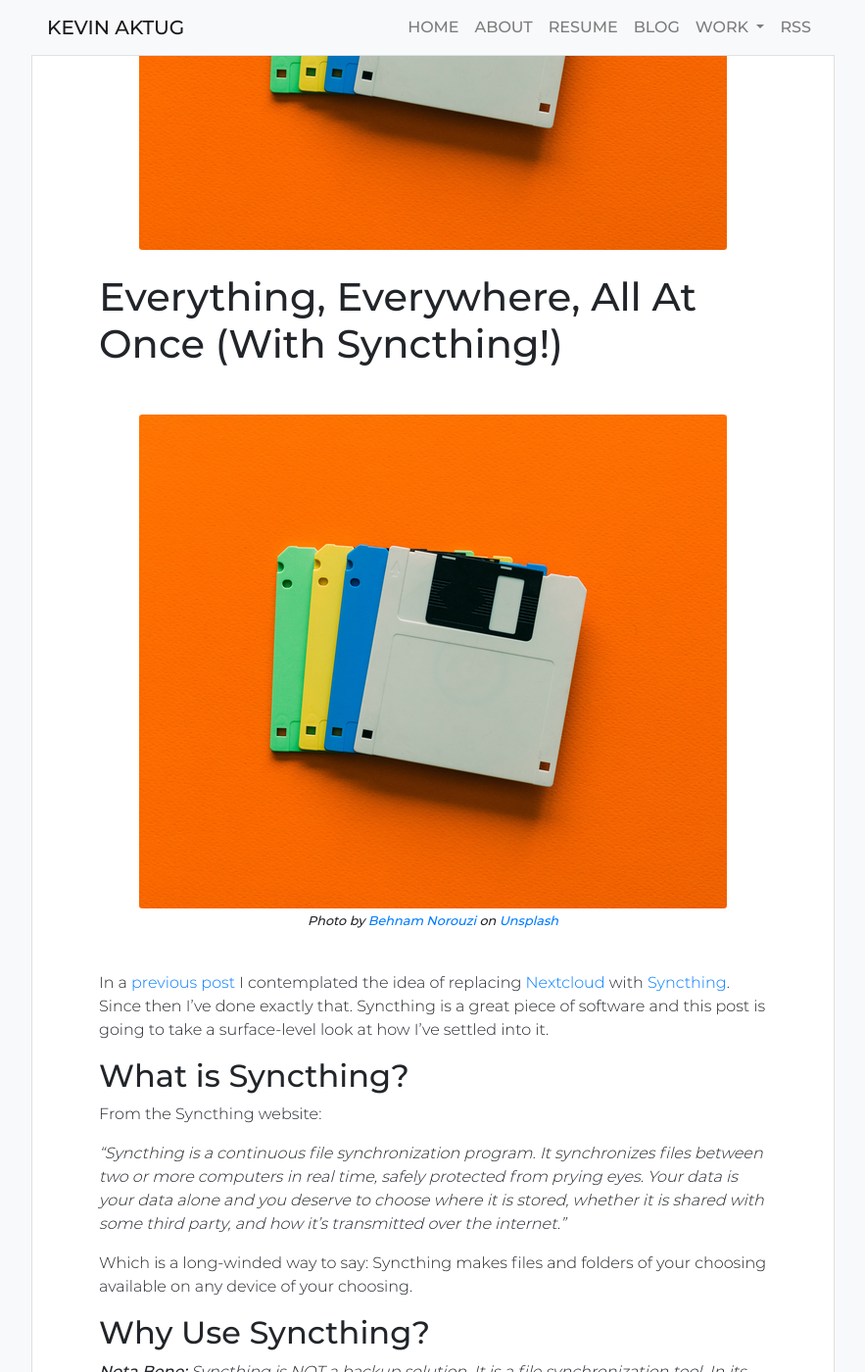
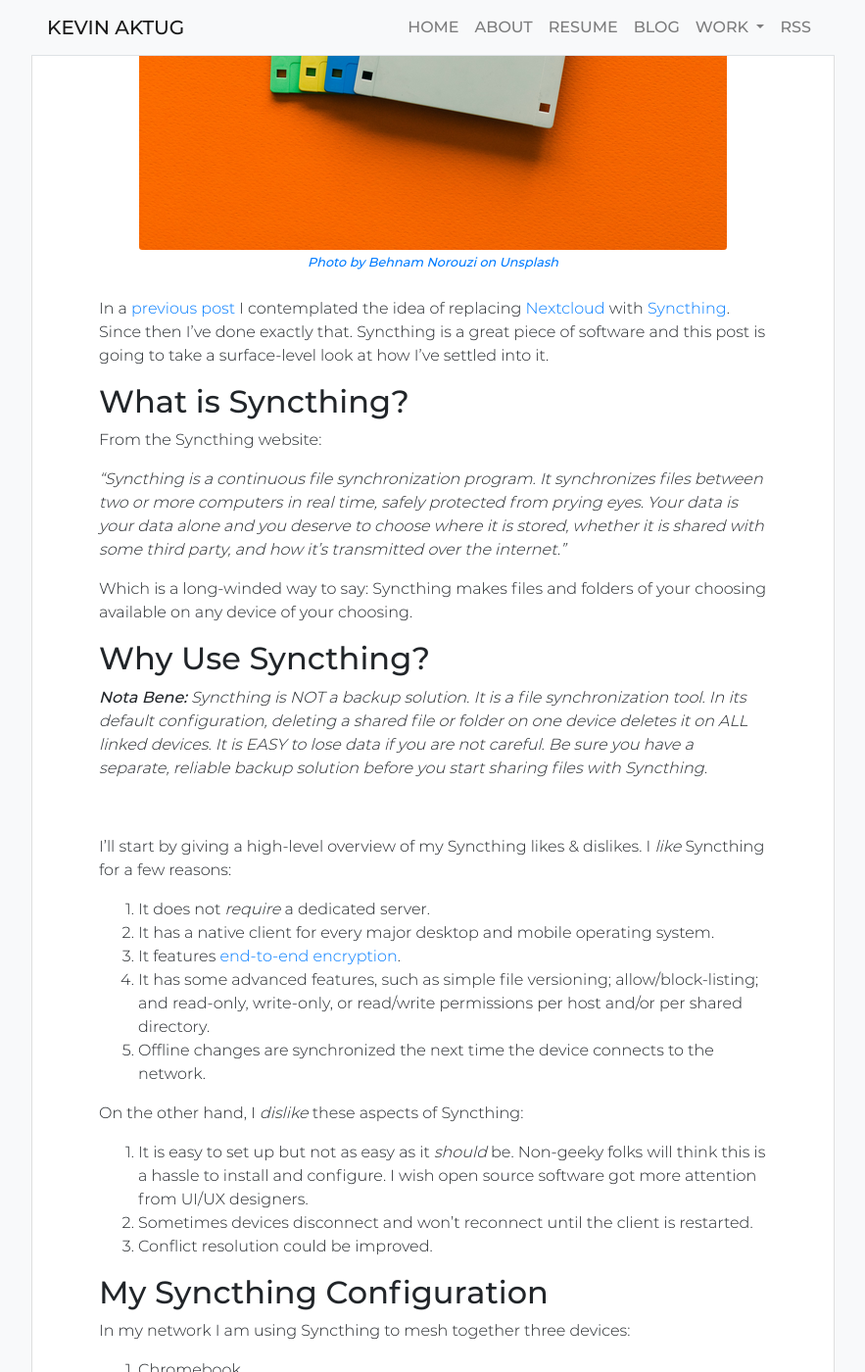
Before and after one commit to Kmagameguy/portfolio, a Jekyll site: the page built from _posts/2023-02-16-syncthing.md, in a window 1280 px wide and 1400 px high, scrolled down 639 px. Shown: the whole window at 98% size, without its empty margins (198-1081 px from the left). Built offline with Jekyll 4.4.1, drawn with Linux system fonts in a browser that asks for light colours.

Commit message:
Fixup 'Syncthing' Post

```diff
--- a/_posts/2023-02-16-syncthing.md
+++ b/_posts/2023-02-16-syncthing.md
@@ -4,19 +4,11 @@ title: Everything, Everywhere, All At Once (With Syncthing!)
 author: Kevin
 tags:
 thumbnail: /assets/images/posts/2023-02-16-syncthing/thumb.png
+thumbnail_alt: A top-down photograph of four floppy-disks, each in a different color on a flat, orange background
+thumbnail_src: https://unsplash.com/photos/8FsybY-URs0
+thumbnail_credit: Photo by Behnam Norouzi on Unsplash
 image_path: /assets/images/posts/2023-02-16-syncthing
 ---
-
-# Everything, Everywhere, All At Once (With Syncthing!)
-
-<br />
-<div class="row justify-content-center">
-  <a href="{{ page.thumbnail }}"><img src="{{ page.thumbnail }}" alt="A top-down photograph of four floppy-disks, each in a different color on a flat, orange background"></a>
-</div>
-<div class="row justify-content-center">
-  <i><small>Photo by <a href="https://unsplash.com/@behy_studio?utm_source=unsplash&utm_medium=referral&utm_content=creditCopyText">Behnam Norouzi</a> on <a href="https://unsplash.com/photos/8FsybY-URs0?utm_source=unsplash&utm_medium=referral&utm_content=creditCopyText">Unsplash</a></small></i>
-</div>
-<br />
 
 In a [previous post][32bitnextcloud] I contemplated the idea of replacing [Nextcloud][nextcloud] with [Syncthing][syncthing].  Since then I've done exactly that.  Syncthing is a great piece of software and this post is going to take a surface-level look at how I've settled into it.
 
```
